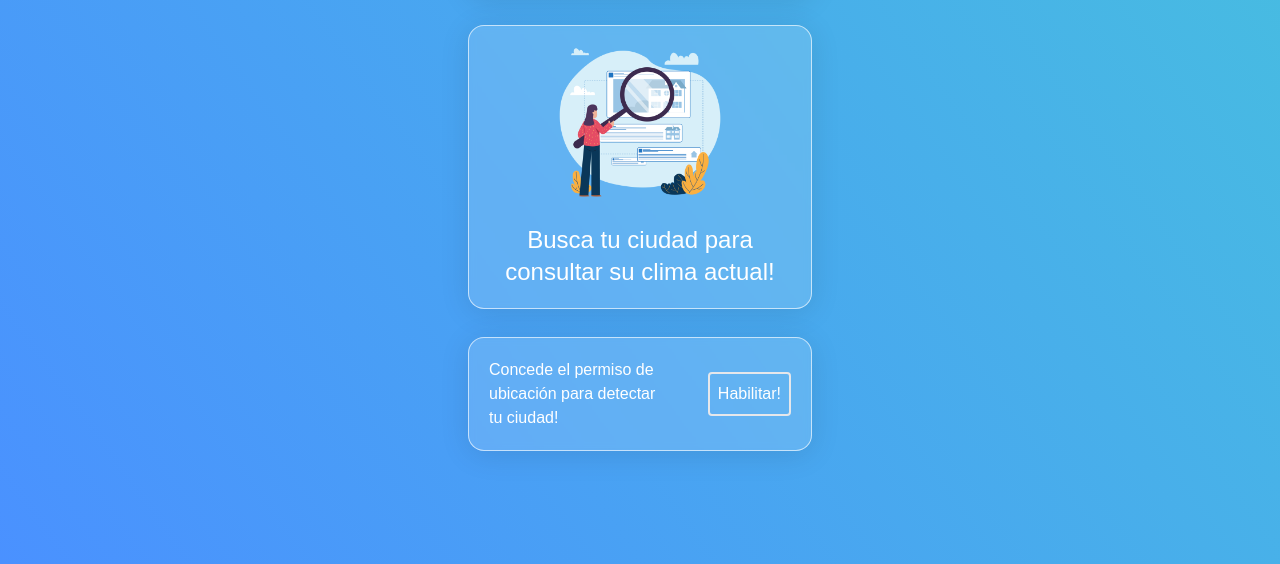
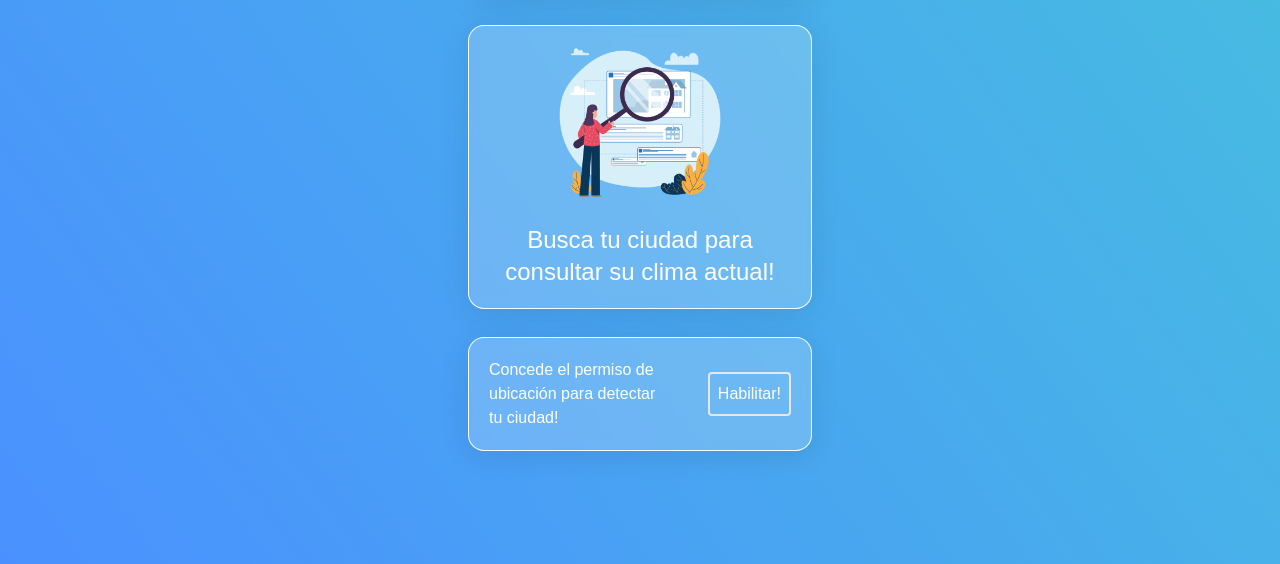
Before and after one commit to Deijux/weather-app, an Astro site: page / in a window 1280 px wide. Shown: the part 236-800 px from the top of the page. Built offline with nearby package versions, Linux system fonts and the light colour scheme; Astro itself is replaced by a stand-in of ours.

Commit message:
edit box styles

```diff
--- a/src/pages/index.astro
+++ b/src/pages/index.astro
@@ -15,7 +15,7 @@ import FeelsLike from "../icon/feelsLike.astro";
       <h1 class="text-center text-xl font-bold">Weather App</h1>
       <div class="inline-flex justify-center gap-3">
         <input
-          class="input rounded border border-gray-200 bg-transparent p-2 placeholder-slate-100 ssm:max-w-full"
+          class="input ssm:max-w-full rounded border border-gray-200 bg-transparent p-2 placeholder-slate-100"
           type="text"
           name="search"
           id="search"
@@ -82,12 +82,12 @@ import FeelsLike from "../icon/feelsLike.astro";
 
 <style>
   .box {
-    background: rgba(255, 255, 255, 0.14);
+    background: rgba(255, 255, 255, 0.2);
     border-radius: 16px;
     box-shadow: 0 4px 30px rgba(0, 0, 0, 0.1);
-    backdrop-filter: blur(3.6px);
-    -webkit-backdrop-filter: blur(3.6px);
-    border: 1px solid rgba(255, 255, 255, 0.64);
+    backdrop-filter: blur(4.8px);
+    -webkit-backdrop-filter: blur(7.4px);
+    border: 1px solid rgba(255, 255, 255, 0.95);
     padding: 20px 20px;
   }
 </style>
```
